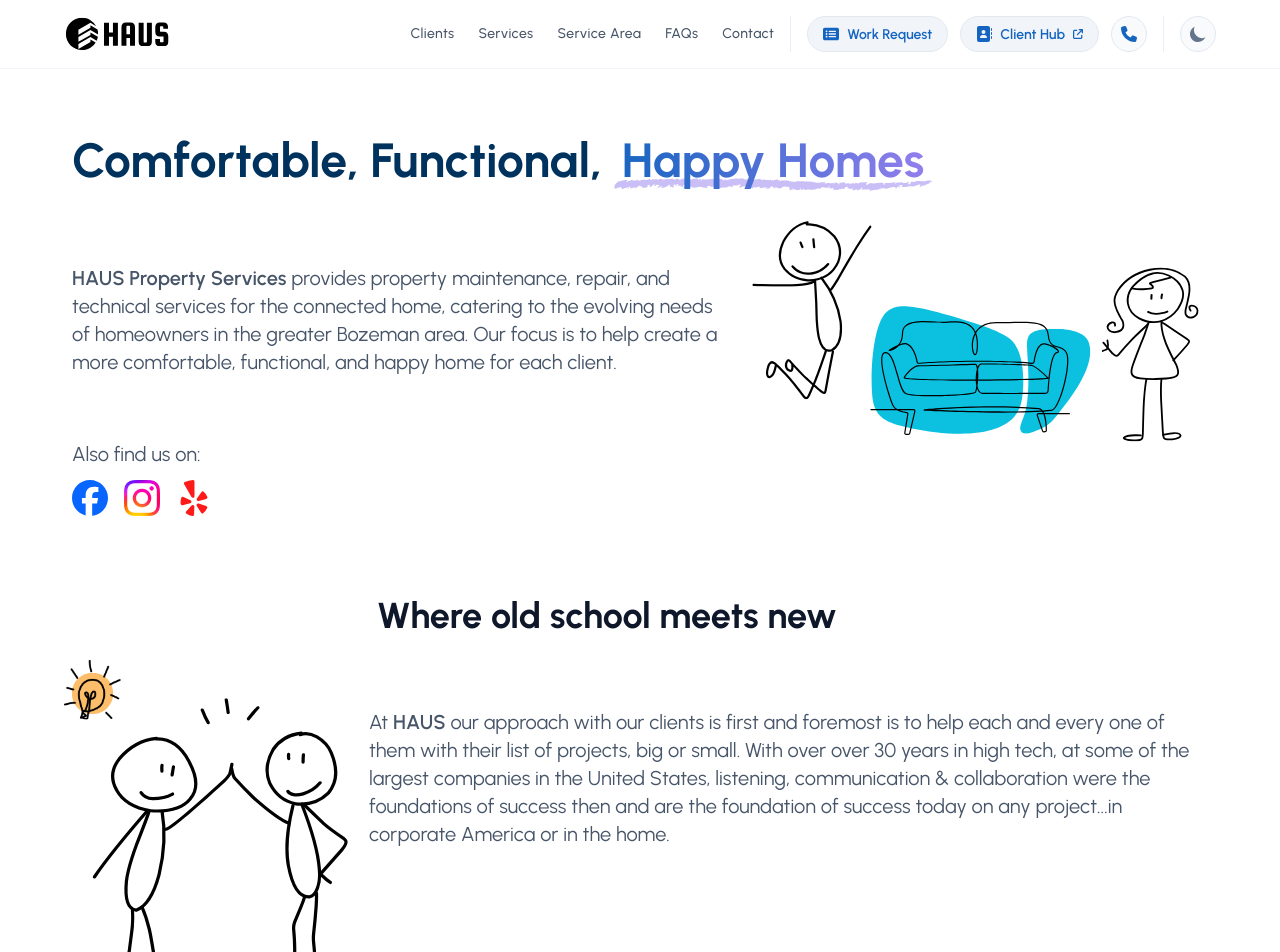
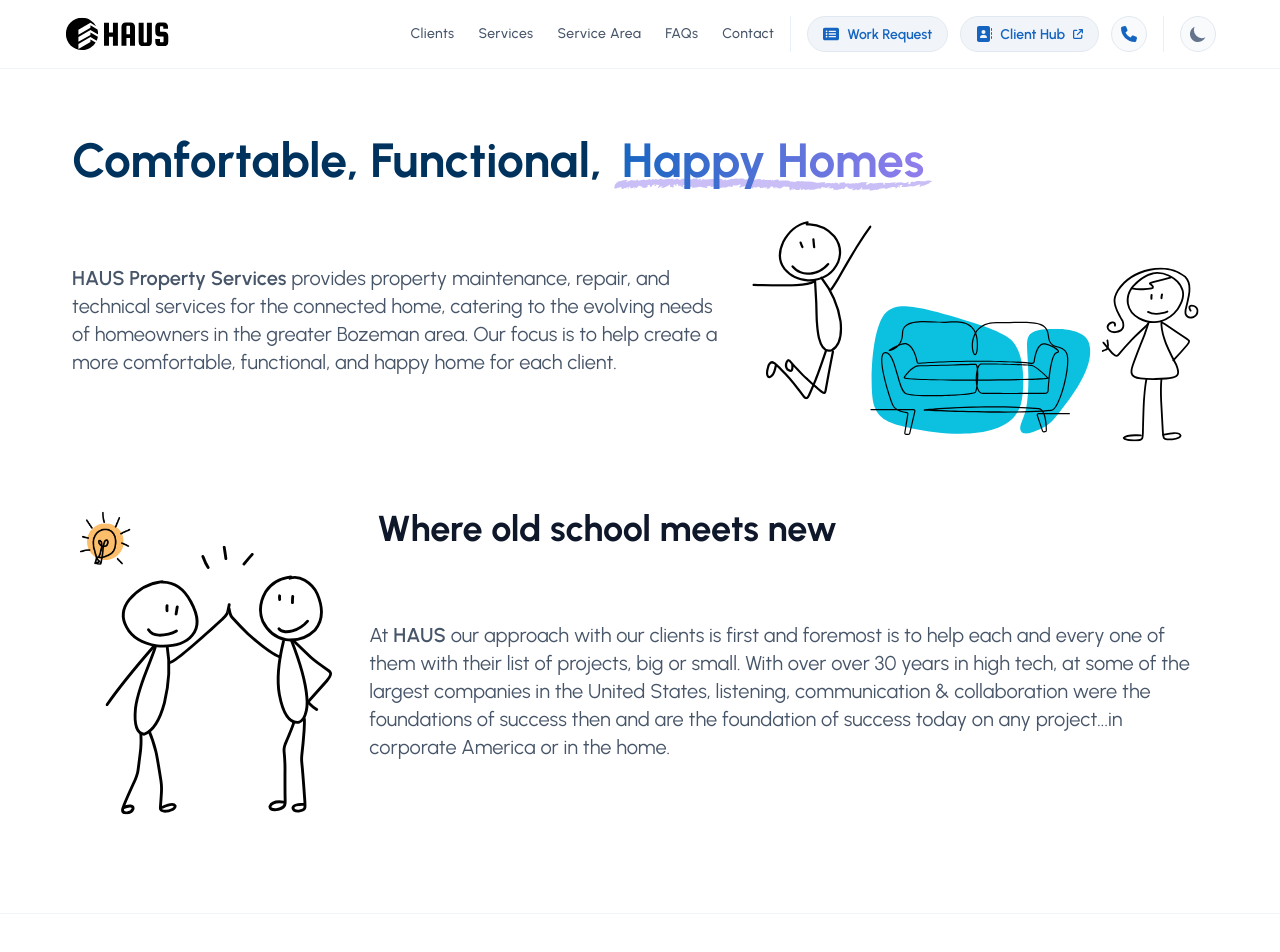
Before and after one commit to ben-v/haus, a React (Vite) app: page / in a window 1280 px wide. Shown: the top 952 px of the page. Built offline with nearby package versions, Linux system fonts and the light colour scheme.

Commit message:
formatting and spacing

```diff
--- a/src/pages/landing/sections/Intro-2.tsx
+++ b/src/pages/landing/sections/Intro-2.tsx
@@ -8,7 +8,7 @@
     const { theme, } = useContext(ThemeContext);
 
     return (
-        <section id="testing-reverse" className="pt-14">
+        <section id="testing-reverse" className="pt-8">
             <div className="mx-auto px-4 sm:px-12 xl:max-w-6xl xl:px-0">
                 <div className="relative w-auto flex flex-col gap-3">
                     <div className="flex flex-col lg:flex-row-reverse gap-3">
@@ -18,29 +18,13 @@
                             </div>
                             <p className="mt-4 lg:mt-16 text-lg text-gray-600 dark:text-gray-300 sm:text-xl text-center lg:text-left">At <span className="font-semibold">HAUS</span> our approach with our clients is first and foremost is to help each and every one of them with their list of projects, big or small. With over over 30 years in high tech, at some of the largest companies in the United States, listening, communication & collaboration were the foundations of success then and are the foundation of success today on any project...in corporate America or in the home.</p>
                         </div>
-                        <div className="lg:w-3/12 w-auto">{(theme === THEMES.DARK) ? <SvgIntroSuccessDark className="w-full" /> : <SvgIntroSuccessLight className="w-full" />}</div>
+                        <div className="lg:w-3/12 w-auto p-4 sm:pt-0 sm:pb-0 lg:-mt-20">
+                            {(theme === THEMES.DARK) ? <SvgIntroSuccessDark className="w-full" /> : <SvgIntroSuccessLight className="w-full" />}
+                        </div>
                     </div>
                 </div>
             </div>
         </section>
-
-
-
-        //   <section id="intro-2">
-        //     <div className="mx-auto px-4 sm:px-12 xl:max-w-6xl xl:px-0">
-        //         <div className="relative">
-        //             <div className="relative items-start lg:flex">
-        //                 {/* <div className="mt-12 w-full overflow-hidden sm:mt-20 lg:w-3/12 align-middle">
-        //                     {(theme === THEMES.DARK) ? <SvgIntroSuccessDark className="w-full" /> : <SvgIntroSuccessLight className="h-full" />}
-        //                 </div> */}
-        //                 <div className="text-center sm:mx-auto sm:w-11/12 md:mt-12 md:w-4/5 lg:mt-0 lg:mr-auto lg:w-6/12 lg:text-left">
-        //                     <h2 className="text-3xl font-bold text-gray-900 dark:text-white lg:text-4xl">Where old school meets new</h2>
-        //                     <p className="mt-12 text-lg text-gray-600 dark:text-gray-300 sm:text-xl">At <span className="font-semibold">HAUS</span> our approach with our clients is first and foremost is to help each and every one of them with their list of projects, big or small. With over over 30 years in high tech, at some of the largest companies in the United States, listening, communication & collaboration were the foundations of success then and are the foundation of success today on any project...in corporate America or in the home.</p>
-        //                 </div>
-        //             </div>
-        //         </div>
-        //     </div>
-        // </section>
     )
 }
 
--- a/src/pages/landing/sections/Intro.tsx
+++ b/src/pages/landing/sections/Intro.tsx
@@ -1,8 +1,8 @@
-import { Link } from "react-router-dom"
+// import { Link } from "react-router-dom"
 import SvgAccentLine from "../../../components/images/SvgAccentLine"
-import SvgFacebookGeneric from "../../../components/images/SvgFacebookGeneric"
-import PngInstagramColor from "../../../../public/images/instagram-color.png";
-import SvgYelpGeneric from "../../../components/images/SvgYelpGneric";
+// import SvgFacebookGeneric from "../../../components/images/SvgFacebookGeneric"
+// import PngInstagramColor from "../../../../public/images/instagram-color.png";
+// import SvgYelpGeneric from "../../../components/images/SvgYelpGneric";
 import { ThemeContext, THEMES } from "../../../contexts/ThemeContext";
 import { useContext } from "react";
 import SvgIntroDark from "../../../components/images/sections/SvgIntroDark";
@@ -27,27 +27,27 @@
           <div className="flex flex-col lg:flex-row">
             <div className="lg:w-7/12 w-auto p-2">
               <p className="mt-4 lg:mt-16 text-lg text-gray-600 dark:text-gray-300 sm:text-xl text-center lg:text-left"><span className="font-semibold">HAUS Property Services</span> provides property maintenance, repair, and technical services for the connected home, catering to the evolving needs of homeowners in the greater Bozeman area. Our focus is to help create a more comfortable, functional, and happy home for each client.</p>
-              <div className="mt-16 text-lg text-gray-600 dark:text-gray-300 sm:text-xl hidden lg:block">
+              {/* <div className="mt-16 text-lg text-gray-600 dark:text-gray-300 sm:text-xl hidden lg:block">
                 Also find us on:
                 <div className="flex gap-4 pt-3">
                   <Link to="https:www.facebook.com/haus.property.svcs" target="_blank" aria-label="facebook">
-                    {/* No need for a separate color image file for Yelp. Use generic and apply color. Got the Facebook "blue" color by color sampling in another app and applyling here via fill property. */}
+                    No need for a separate color image file for Yelp. Use generic and apply color. Got the Facebook "blue" color by color sampling in another app and applyling here via fill property.
                     <SvgFacebookGeneric fill="#0866FF" width={36} height={36} />
                   </Link>
                   <Link to="https:www.instagram.com/haus.property.svcs" target="_blank" aria-label="instagram">
-                    {/* The media kit SVG file for Instagram is massive, 11+ MB, and too big for website usage. Tried to make smaller SVG file but could not get it below the original file size. Went with their provided
+                    The media kit SVG file for Instagram is massive, 11+ MB, and too big for website usage. Tried to make smaller SVG file but could not get it below the original file size. Went with their provided
                             PNG file and reduced the size to 512x512 which got the file down to 168k. Wanted to use their official gradient colored image, so needed to use fully colorized image instead
-                            of overriding the fill color on the generic instagram component, SvgInstagramGeneric. */}
+                            of overriding the fill color on the generic instagram component, SvgInstagramGeneric.
                     <img src={PngInstagramColor} width={36} height={36} />
                   </Link>
                   <Link to="https:www.yelp.com/biz/haus-property-services-bozeman" target="_blank" aria-label="yelp">
-                    {/* No need for a separate color image file for Yelp. Use generic and apply color. Got the Yelp "red" color by color sampling in another app and applyling here via fill property. */}
+                    No need for a separate color image file for Yelp. Use generic and apply color. Got the Yelp "red" color by color sampling in another app and applyling here via fill property.
                     <SvgYelpGeneric fill="#FF1A1A" width={36} height={36} />
                   </Link>
                 </div>
-              </div>
+              </div> */}
             </div>
-            <div className="lg:w-5/12 w-auto p-4">
+            <div className="lg:w-5/12 w-auto p-4 sm:pt-0 sm:pb-0 lg:mt-4">
               {(theme === THEMES.DARK) ? <SvgIntroDark className="w-full" /> : <SvgIntroLight className="w-full" />}
             </div>
           </div>
```
